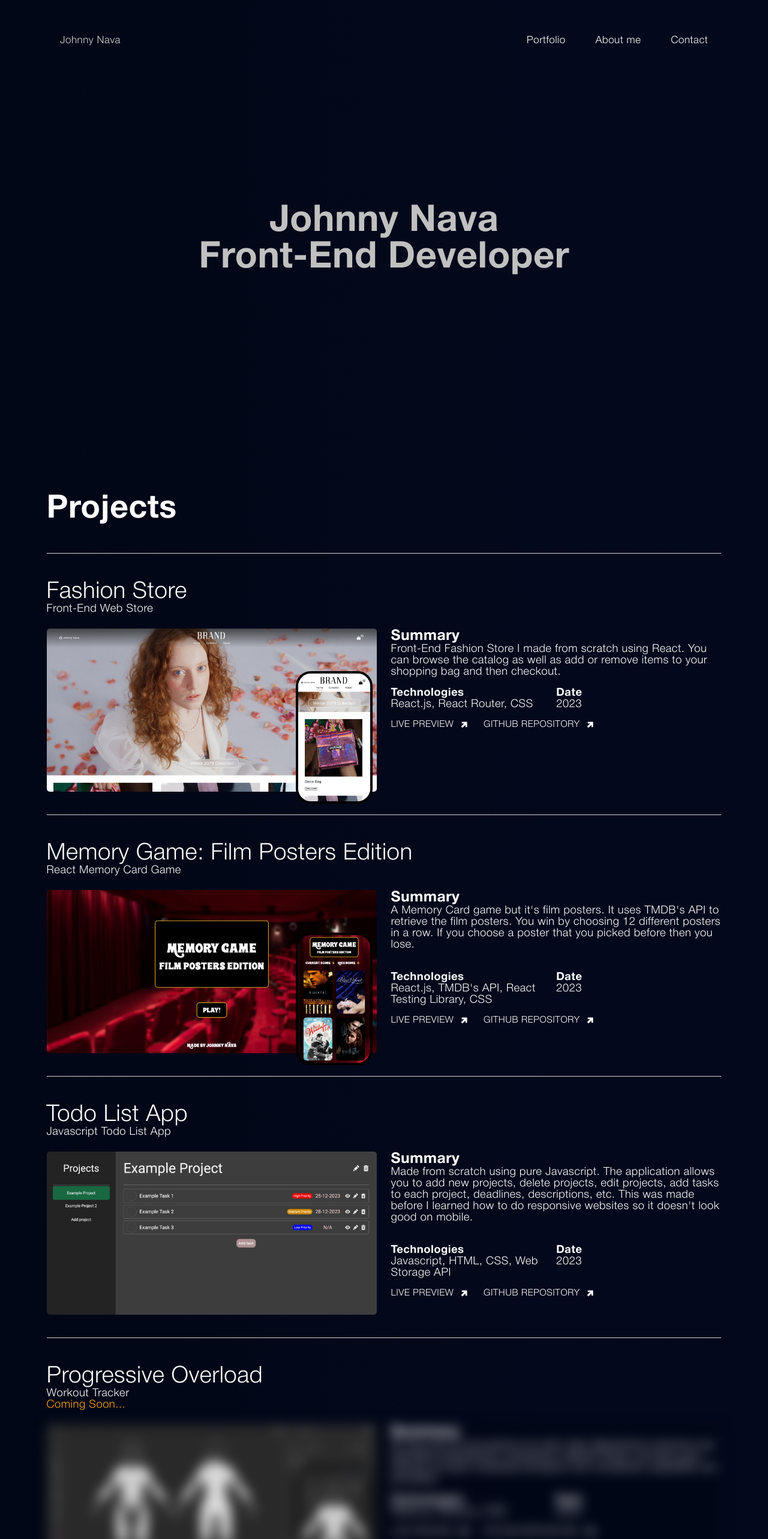
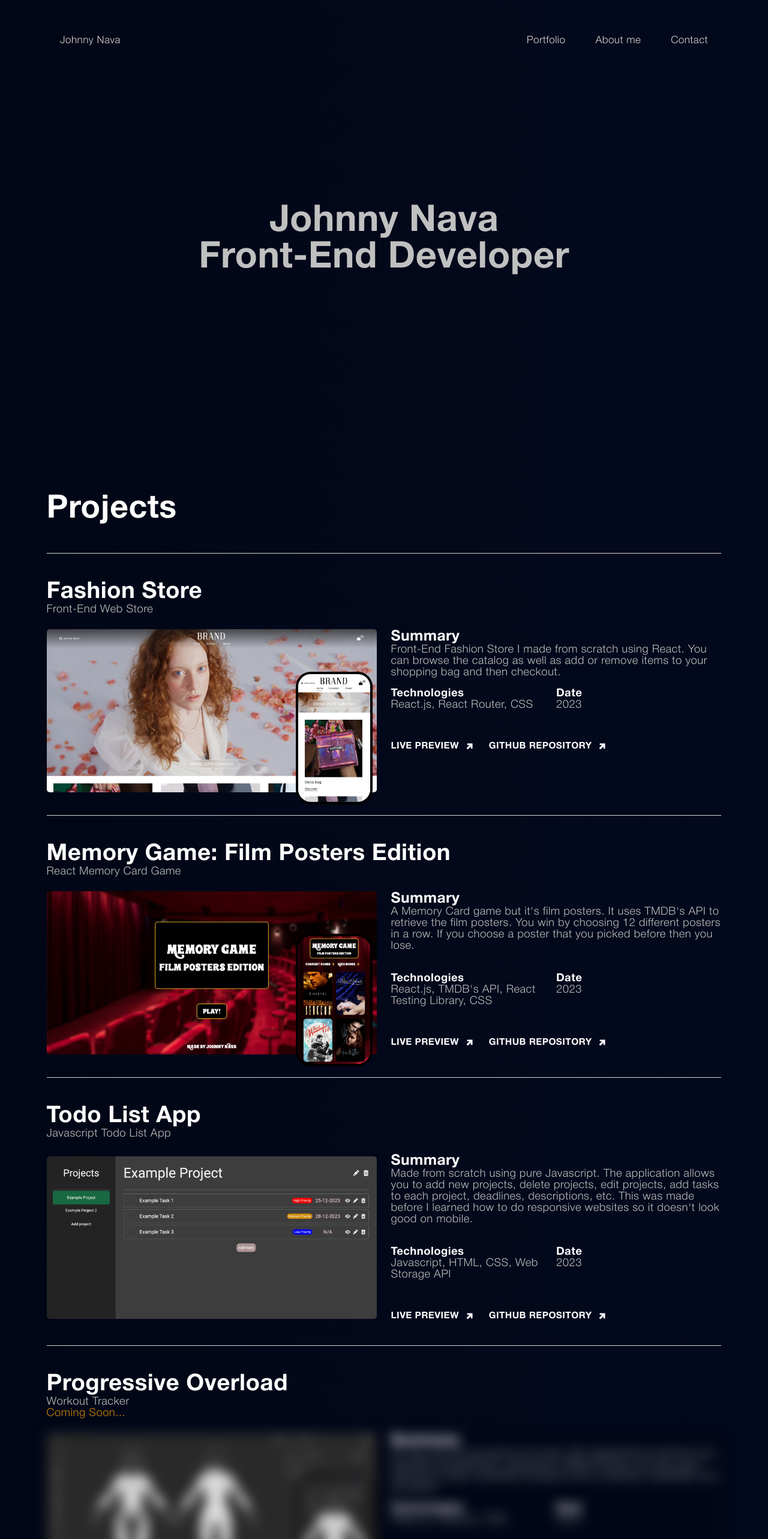
Before and after one commit to johnnynava/portfolio, a React (Vite) app: page / in a window 1280 px wide. Shown: the top 2566 px of the page at 60% size. Built offline with nearby package versions, Linux system fonts and the light colour scheme.

Commit message:
Change colors for fonts

```diff
--- a/src/components/Contact/Contact.jsx
+++ b/src/components/Contact/Contact.jsx
@@ -10,7 +10,9 @@ const Contact = () => {
       <div className="contactTop">
         <a id="contact"></a>
         <h3>GET IN TOUCH</h3>
-        <p>{contactObj.email}</p>
+        <a href="mailto: johnnava@zoho.com">
+          <p>{contactObj.email}</p>
+        </a>
       </div>
       <div className="contactBottom">
         <div className="contactBottomLeft">
--- a/src/index.css
+++ b/src/index.css
@@ -78,6 +78,7 @@ body {
   justify-content: space-between;
   font-size: 17px;
   color: rgb(219, 214, 214);
+  font-weight: 500;
   transition: 0.5s;
   position: fixed;
   z-index: 99999;
@@ -112,13 +113,12 @@ body {
 }
 
 .headerRight > a {
-  color: white;
+  color: rgb(219, 214, 214);
   text-decoration: none;
   align-self: center;
 }
 
 .hero {
-  color: white;
   height: 100%;
   display: flex;
   align-items: center;
@@ -184,10 +184,17 @@ h5 {
 .projectTitle {
   font-size: 2.0833rem;
   margin-top: 2.5rem;
+  font-weight: bold;
 }
 
 .projectSubtitle {
   font-size: 1rem;
+  color: rgb(192,192,192);
+}
+
+.projectBottomRightTop > p,
+.projectBottomRightMiddle > p {
+  color: rgb(192,192,192);
 }
 
 .projectBottomRightTop > p,
@@ -203,6 +210,8 @@ h5 {
   display: flex;
   align-items: center;
   gap: 0.4166rem;
+  font-weight: bold;
+  margin-top: 35px;
 }
 
 .projectBottomRightBottom > a > img {
@@ -270,7 +279,7 @@ h5 {
 
 .projectComingSoon {
   font-size: 1rem;
-  color: orange;
+  color: rgb(204, 134, 4);
 }
 
 .projectBottomLeft {
@@ -310,7 +319,7 @@ h5 {
 }
 
 .summaryText {
-  color: white;
+  color: rgb(192,192,192);
   font-size: 24px;
 }
 
@@ -370,6 +379,11 @@ h5 {
 
 .desiredSkill > p {
   margin-top: 16.25px;
+  color: rgb(192,192,192);
+}
+
+.skill > p {
+  color: rgb(192,192,192);
 }
 
 .aboutMeBottom > h4 {
@@ -389,8 +403,9 @@ h5 {
   font-size: 60px;
 }
 
-.contactTop > p {
-  color: white;
+.contactTop > a {
+  text-decoration: none;
+  color: rgb(192,192,192);
   font-size: 60px;
 }
 
@@ -408,10 +423,17 @@ h5 {
   display: flex;
   flex-direction: column;
   gap: 10px;
+  color: rgb(192,192,192);
+}
+
+.contactBottomLeft > p:nth-child(1),
+.contactBottomMid > p:nth-child(1),
+.contactBottomRight > p:nth-child(1) {
+  font-weight: bold;
 }
 
 .contactBottomRight > a {
-  color: white;
+  color: rgb(192,192,192);
   text-decoration: none;
 }
 
```
Also changed, not shown: todo.txt.
